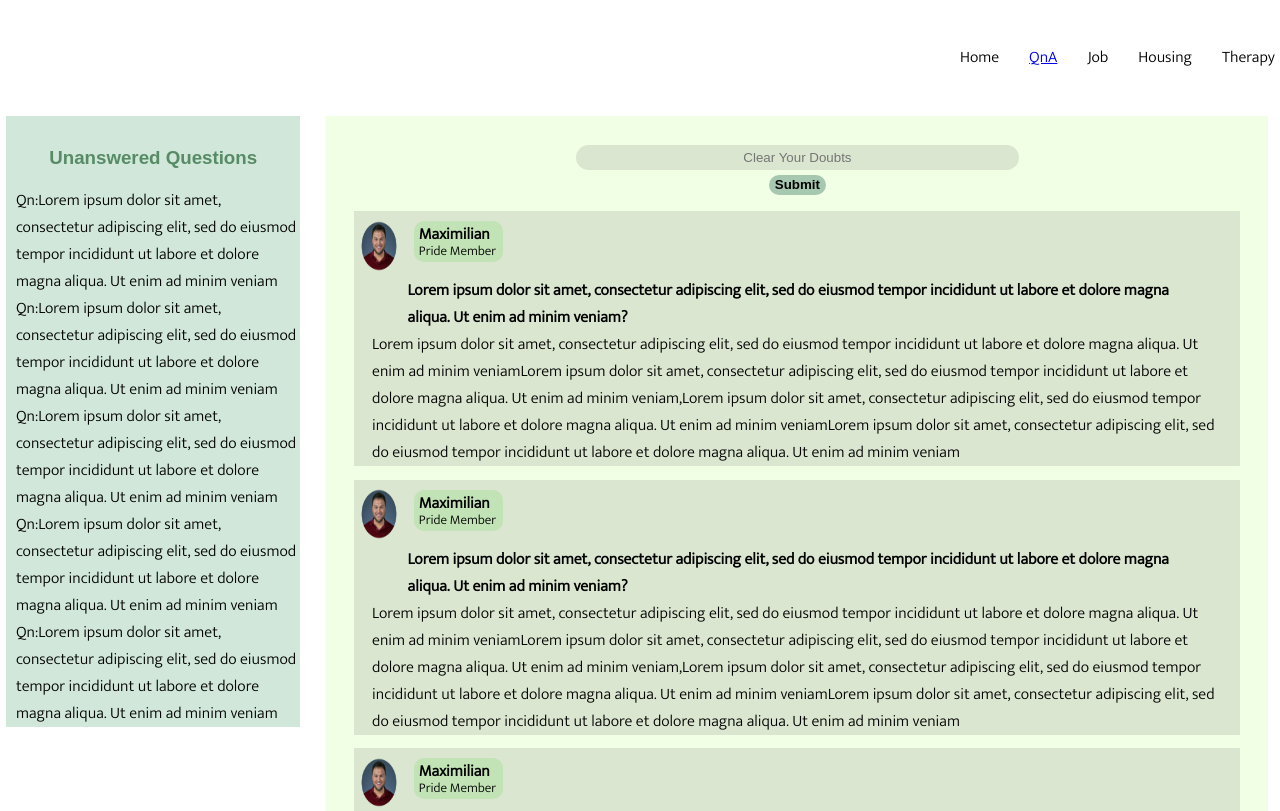
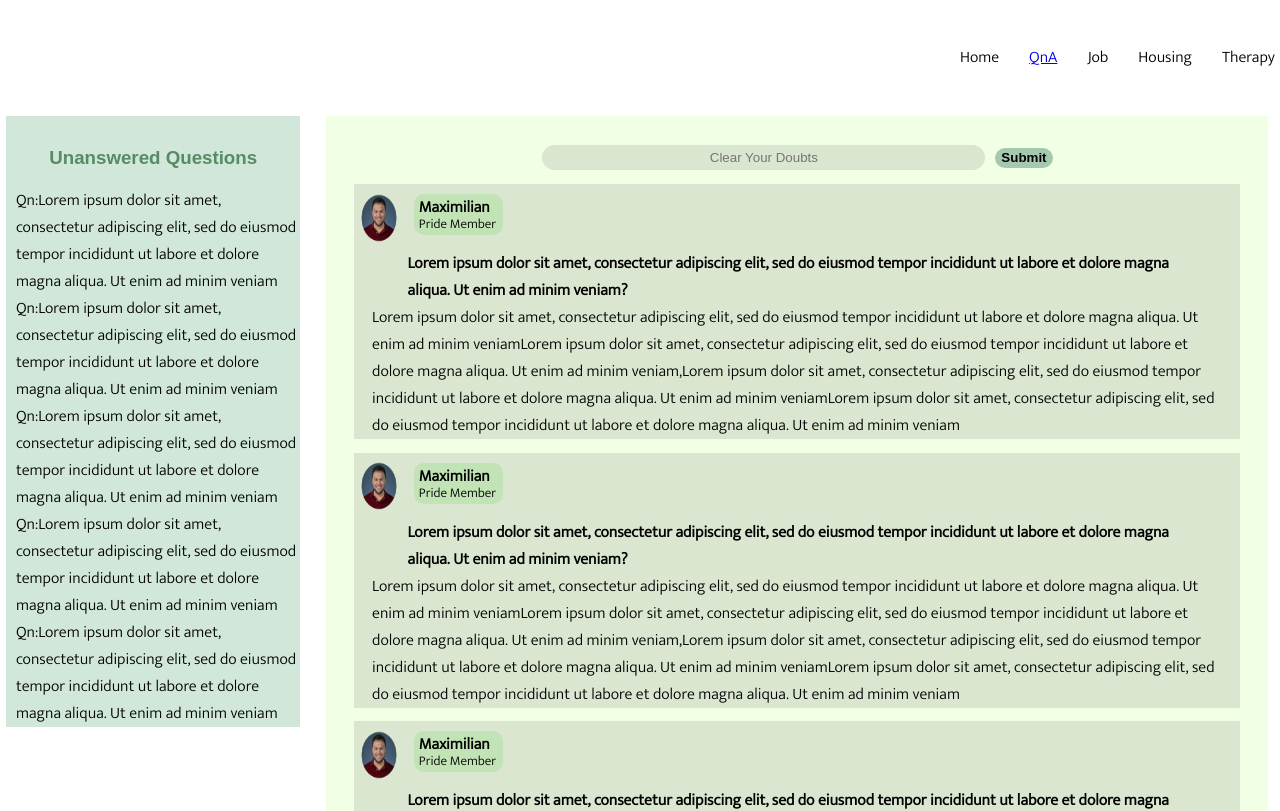
Before and after one commit to jaison080/Spectrum, a React (Create React App) app in the folder frontend/: page / in a window 1280 px wide. Shown: the top 811 px of the page. Built offline with nearby package versions, Linux system fonts and the light colour scheme; a web font is replaced by a local one.

Commit message:
changes in QnA page

```diff
--- a/frontend/src/Components/QnA/QnForm.css
+++ b/frontend/src/Components/QnA/QnForm.css
@@ -4,6 +4,10 @@
 
 .qn_form{
     height: 5%;
+}
+
+.b1,.b2{
+    display: inline;
 }
 
 .input_control{
@@ -18,3 +22,7 @@
 ::placeholder{
     text-align: center;
 }
+
+.b2{
+    padding-left: 10px;
+}
--- a/frontend/src/Components/QnA/QnForm.js
+++ b/frontend/src/Components/QnA/QnForm.js
@@ -27,10 +27,12 @@ const QnForm = (props) => {
     <div>
       <form className='qn_form_control' onSubmit={qnSubmitHandler}>
         <div className='qn_form'>
-                <input type="text" id="qn_input" onChange={qnChangeHandler} className='input_control' value={enteredQn} placeholder='Clear Your Doubts' />
-                <div className='qn_submission'>
-                    <Button type='qn_submit' className='qn_button'>Submit</Button>
-                </div>
+                    <div className='b1'>
+                        <input type="text" id="qn_input" onChange={qnChangeHandler} className='input_control' value={enteredQn} placeholder='Clear Your Doubts' />
+                    </div>
+                    <div className='b2'>
+                        <button type='qn_submit' className='qn_button'>Submit</button>
+                    </div>
         </div>
       </form>
     </div>
```
